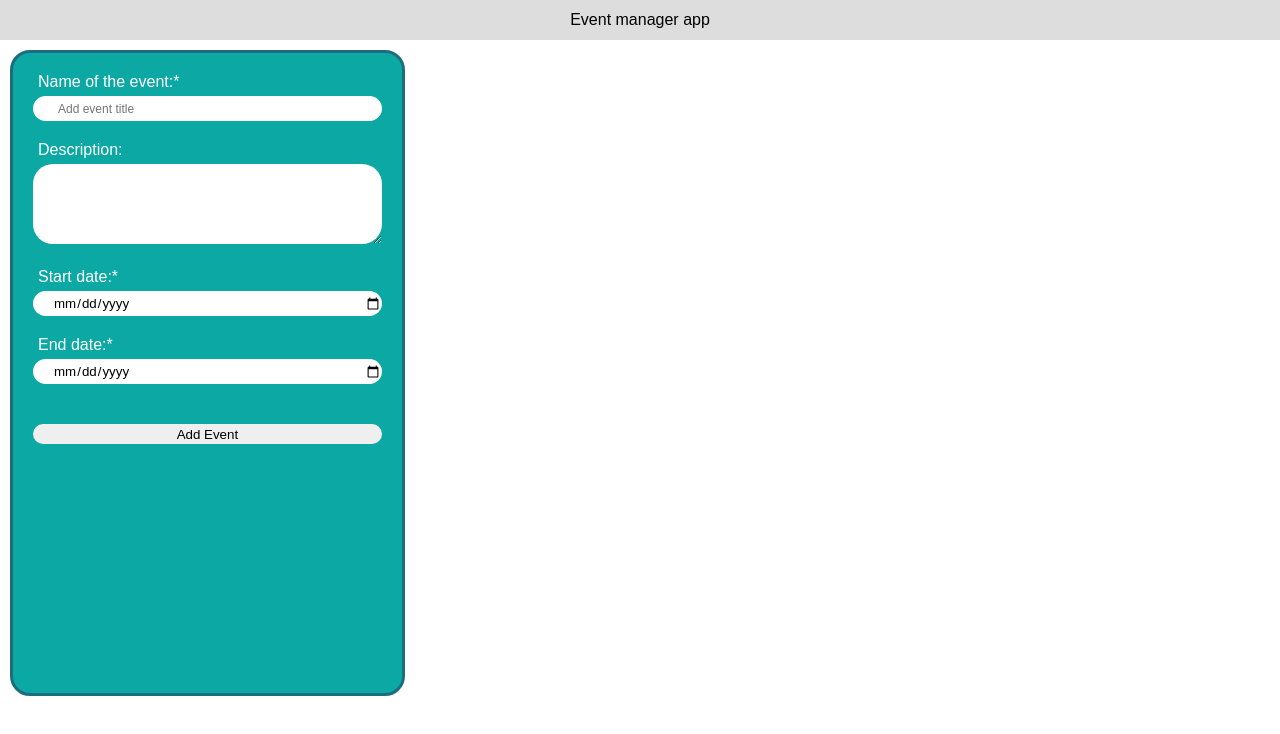
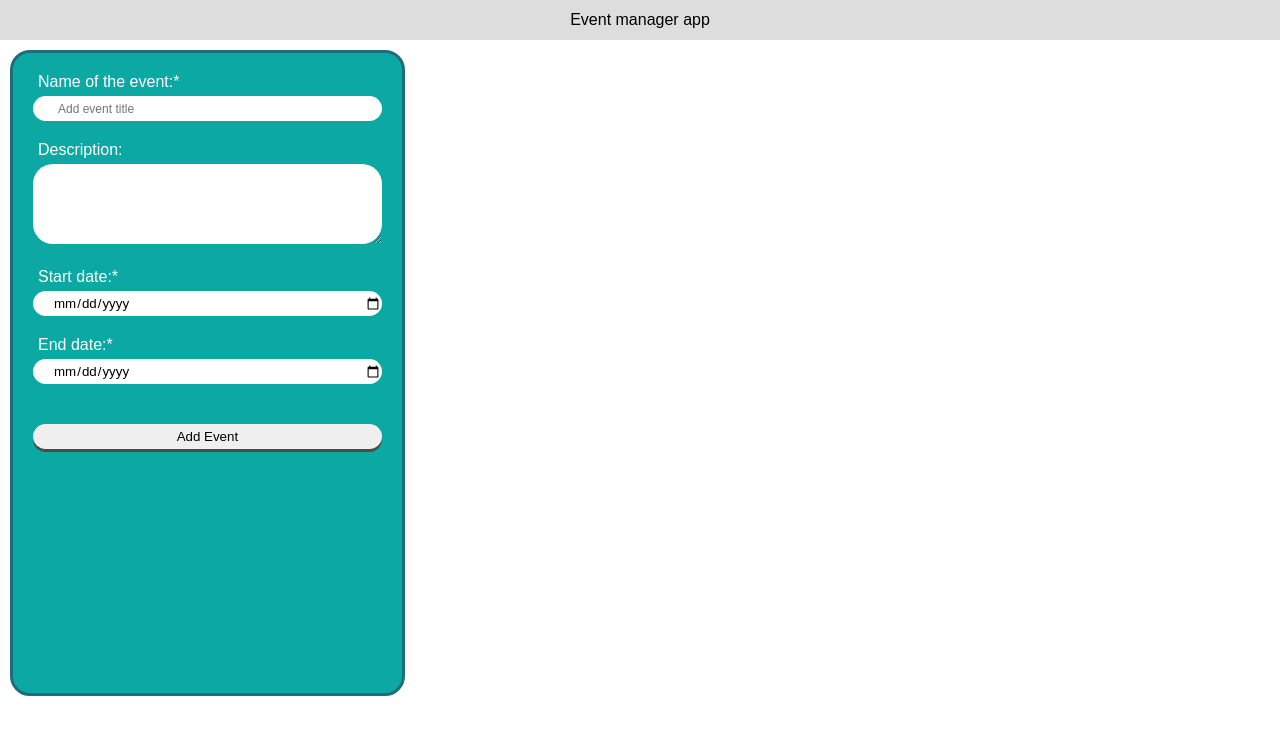
Before and after one commit to pragyes31/Event-Manager-App, a website built with Parcel: page index.html in a window 1280 px wide. Built offline with nearby package versions, Linux system fonts and the light colour scheme; a web font is replaced by a local one.

Commit message:
animation added to "add event" button

```diff
--- a/src/styles.css
+++ b/src/styles.css
@@ -66,12 +66,18 @@ label {
 
 #add-event-button {
   width: 100%;
-  height: 20px;
+  height: 25px;
   outline: none;
   border: none;
   border-radius: 20px;
   cursor: pointer;
   margin-top: 20px;
+  box-shadow: 0 3px #40514e;
+}
+
+#add-event-button:active {
+  box-shadow: 0 1px #999;
+  transform: translateY(2px);
 }
 
 #events-list {
```
